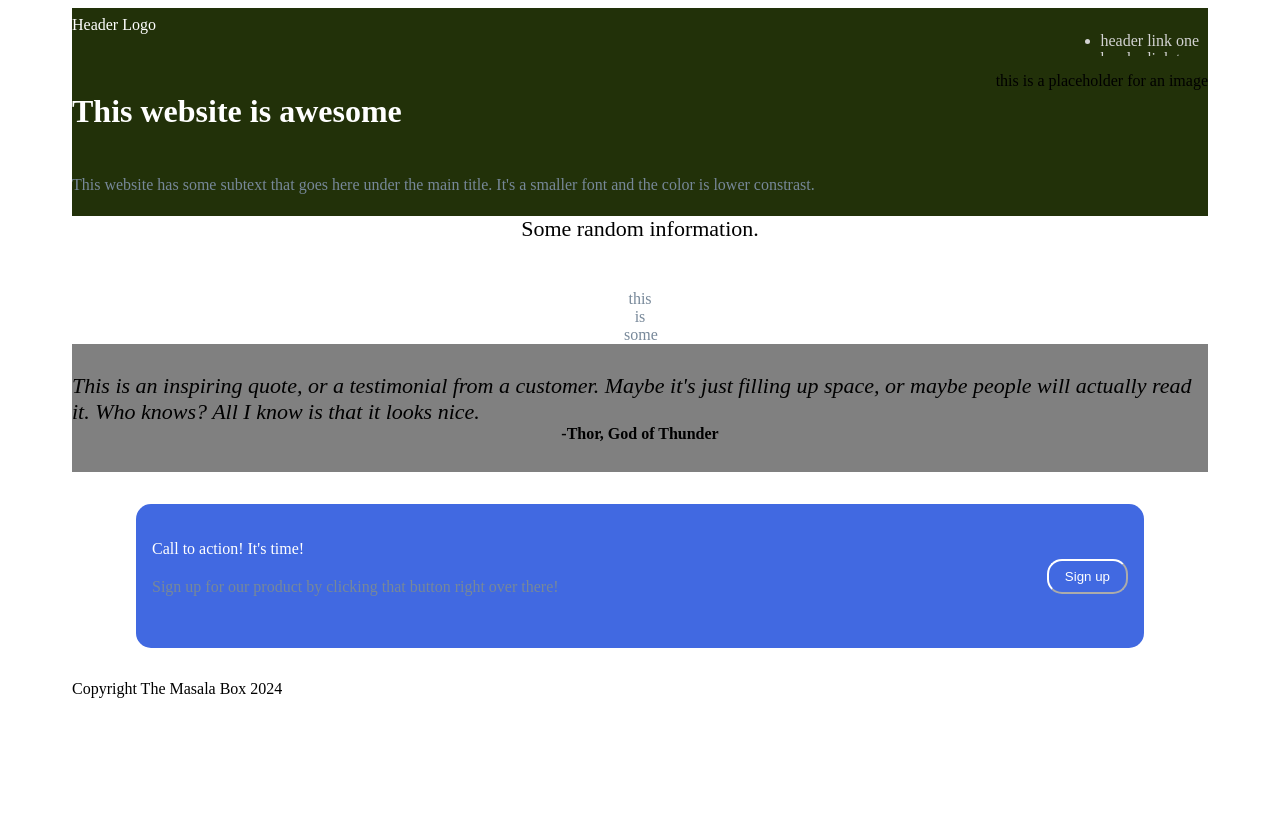
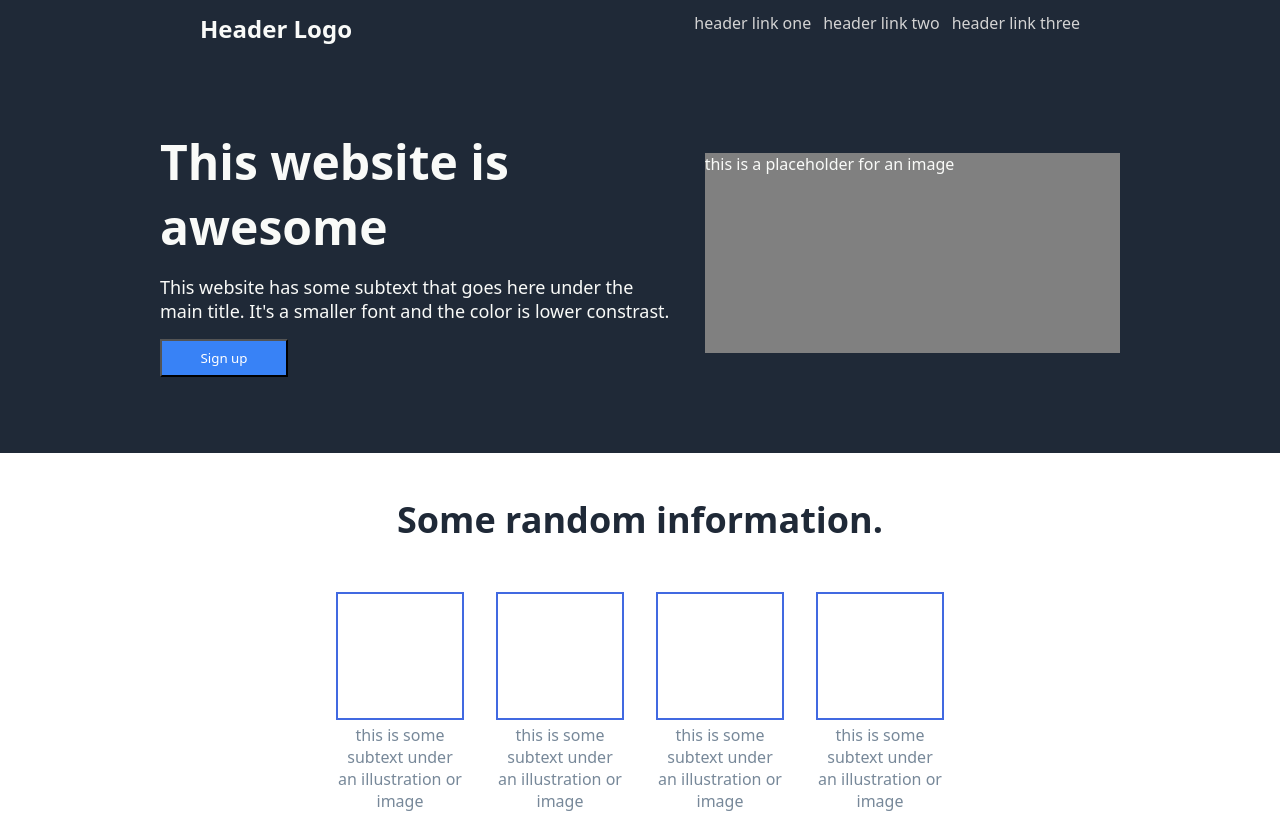
Before and after one commit to Alza-3eem/masala-box-landing-page, a plain HTML site: page index.html in a window 1280 px wide. Shown: the top 815 px of the page. Drawn offline with Linux system fonts and the light colour scheme.

Commit message:
Added more css styling and fixed some errors.
I fixed some errors in the html that had some divs that weren't closed or were improperly closed, and then I added some more CSS styling to make the page look better.

```diff
--- a/index.html
+++ b/index.html
@@ -17,6 +17,7 @@
         </ul>
     </div>
 
+    <div class="main-content">
         <div class="body1">
             <div class="leftdiv1">
                 <h1 class="b1header">This website is awesome</h1>
@@ -29,8 +30,20 @@
         </div>
 
         <div class="body2">
-        <div class=b2header>Some random information.</div>
-        <div class="b2icons"></div>
+            <div class="b2header">Some random information.</div>
+            <div class="b2icons">
+                <div class="icon">
+                    <div class="iconph"></div>
+                    <p class="text2">this is some subtext under an illustration or image</p>
+                </div>
+                <div class="icon">
+                    <div class="iconph"></div>
+                    <p class="text2">this is some subtext under an illustration or image</p>
+                </div>
+                <div class="icon">
+                    <div class="iconph"></div>
+                    <p class="text2">this is some subtext under an illustration or image</p>
+                </div>
                 <div class="icon">
                     <div class="iconph"></div>
                     <p class="text2">this is some subtext under an illustration or image</p>
@@ -44,15 +57,18 @@
         </div>
 
         <div class="body4">
-        <div class="b3left">
-            <div class="b3text">Call to action! It's time!</div>
+            <div class="calltoaction">
+                <div class="b4left">
+                    <div class="b4text">Call to action! It's time!</div>
                     <p class="text">Sign up for our product by clicking that button right over there!</p>
                 </div>
                 <button class="secondbutton">Sign up</button>
+            </div>
         </div>
 
     <div class="footer">
         Copyright The Masala Box 2024
     </div>
+
 </body>
 </html>
--- a/styles.css
+++ b/styles.css
@@ -1,142 +1,212 @@
+* {
+    font-family: system-ui, -apple-system, BlinkMacSystemFont, 'Segoe UI', Roboto, Oxygen, Ubuntu, Cantarell, 'Open Sans', 'Helvetica Neue', sans-serif;
+    margin: 0;
+    padding: 0;
+    box-sizing: border-box;
+}
+
+html, body {
+    height: 100%;
+    margin: 0;
+}
+
 body {
     display: flex;
     flex-direction: column;
-    flex: 1;
-    justify-content: center;
-    padding-left: 64px;
-    padding-right: 64px;
 }
 
 .header {
     display: flex;
-    background-color: rgb(34, 49, 9);
+    background-color: #1f2937;
     justify-content: space-between;
-    padding-top: 8px;
-    padding-bottom: 8px;
-    height: 32px;
+    padding: 8px 200px;
+    height: 92px;
 }
 
 .logo {
-    color: white;
+    color: #f9faf8;
+    font-size: 24px;
+    margin-top: 4px;
+    font-weight: bold;
 }
 
 .headerlinks {
-    color: lightgray
+    color: lightgray;
+    display: flex;
+    gap: 12px;
+    list-style: none;
+    padding: 0;
+    margin-top: 4px;
+}
+
+.main-content {
+    display: flex;
+    flex-direction: column;
+    flex: 1;
+}
+
+.body1, .body2, .body3, .body4 {
+    flex: 1; /* Each section takes up equal space */
+    display: flex;
+    align-items: center;
+    justify-content: center;
+    padding: 16px 160px;
+    box-sizing: border-box;
 }
 
 .body1 {
-    display: flex;
+    background-color: #1f2937;
+    color: #f9faf8;
+    flex: 1 1 50vh; /* Takes up at least 50% of the viewport height */
     justify-content: space-between;
-    background-color: rgb(34, 49, 9);
-    padding-top: 16px;
-    padding-bottom: 16px;
-    height: 128px;
+    gap: 32px;
 }
 
 .leftdiv1 {
     display: flex;
     flex-direction: column;
-    gap: 8px;
+    gap: 16px;
+}
+
+.rightdiv1 {
+    height: 200px;
+    width: 800px;
+    background-color: grey;
 }
 
 .b1header {
-    color: white;
+    font-size: 48px;
+    font-weight: bold;
 }
 
 .text {
-    color: lightslategray;
+    font-size: 18px;
+    font-weight: 100;
 }
 
 .firstbutton {
     color: white;
-    background-color: royalblue;
+    background-color: #3882f6;
     padding: 8px 16px;
+    max-width: 128px;
 }
 
 .body2 {
-    display: flex;
+    background: white;
+    flex: 1 1 50vh; /* Takes up at least 50% of the viewport height */
     flex-direction: column;
-    gap: 16px;
-    background: white;
+    gap: 48px;
     align-items: center;
-    height: 128px;
 }
 
 .b2header {
     text-align: center;
-    color: black;
-    font-size: 22px;
+    color: #1f2937;
+    font-size: 36px;
+    font-weight: bold;
 }
 
 .b2icons {
     display: flex;
+    flex-wrap: wrap;
     justify-content: center;
+    gap: 32px;
+}
+
+.icon {
+    display: flex;
+    flex-direction: column;
+    align-items: center;
     gap: 4px;
 }
 
-.icon {
-    height: 32px;
-    width: 32px;
-    border-color: royalblue;
-    border-radius: 15px;
+.iconph {
+    height: 128px;
+    width: 128px;
+    border: 2px solid royalblue;
 }
 
 .text2 {
     text-align: center;
     color: lightslategray;
+    width: 128px;
 }
 
 .body3 {
-    display: flex;
+    background-color: #e5e7eb;
+    flex: 1 1 50vh; /* Takes up at least 50% of the viewport height */
     flex-direction: column;
     align-items: center;
-    background-color: grey;
-    height: 128px;
     justify-content: center;
+    padding-left: 300px;
+    padding-right: 300px;
 }
 
 .quote {
     font-style: italic;
-    font-size: 22px;
-    color: black;
+    font-size: 36px;
+    color: #1f2937;
+    font-weight: 100;
 }
 
 .quote2 {
     text-align: right;
     font-weight: bold;
-    font-size: 16px;
+    font-size: 24px;
+    padding-top: 4px;
+    align-self: flex-end;
 }
 
 .body4 {
-    margin-left: 64px;
-    margin-right: 64px;
-    margin-top: 32px;
-    margin-bottom: 32px;
-    background-color: royalblue;
-    border-radius: 15px;
-    padding: 8px 16px;
+    flex: 1 1 50vh; /* Takes up at least 50% of the viewport height */
     display: flex;
+    justify-content: center;
+    align-items: center;
+    background-color: white;
+}
+
+.calltoaction {
+    display: flex;
+    flex-direction: row;
     justify-content: space-between;
     align-items: center;
-    height: 128px;
+    background-color: #3882f6;
+    color: white;
+    padding: 40px 120px;
+    border-radius: 5px;
+    width: 100%;
+    height: 45%;
 }
 
-.b3left {
+.b4left {
     display: flex;
     flex-direction: column;
     justify-content: center;
     gap: 4px;
 }
 
-.b3text {
-    font-size: 16px;
-    color: white;
+.b4text {
+    font-size: 24px;
+    font-weight: bold;
 }
 
 .secondbutton {
     border-color: white;
     color: white;
-    background-color: royalblue;
-    padding: 8px 16px;
-    border-radius: 15px;
+    background-color: #3882f6;
+    padding: 8px 32px;
+    border-radius: 5px;
+    font-size: 16px;
+    font-weight: bold;
 }
+
+.footer {
+    background-color: #1f2937;
+    color: white;
+    text-align: center;
+    padding: 16px;
+    box-sizing: border-box;
+    font-size: 18px;
+    height: 92px;
+    line-height: 64px;
+}
```
Lines whose indentation alone changed are shown as unchanged.
